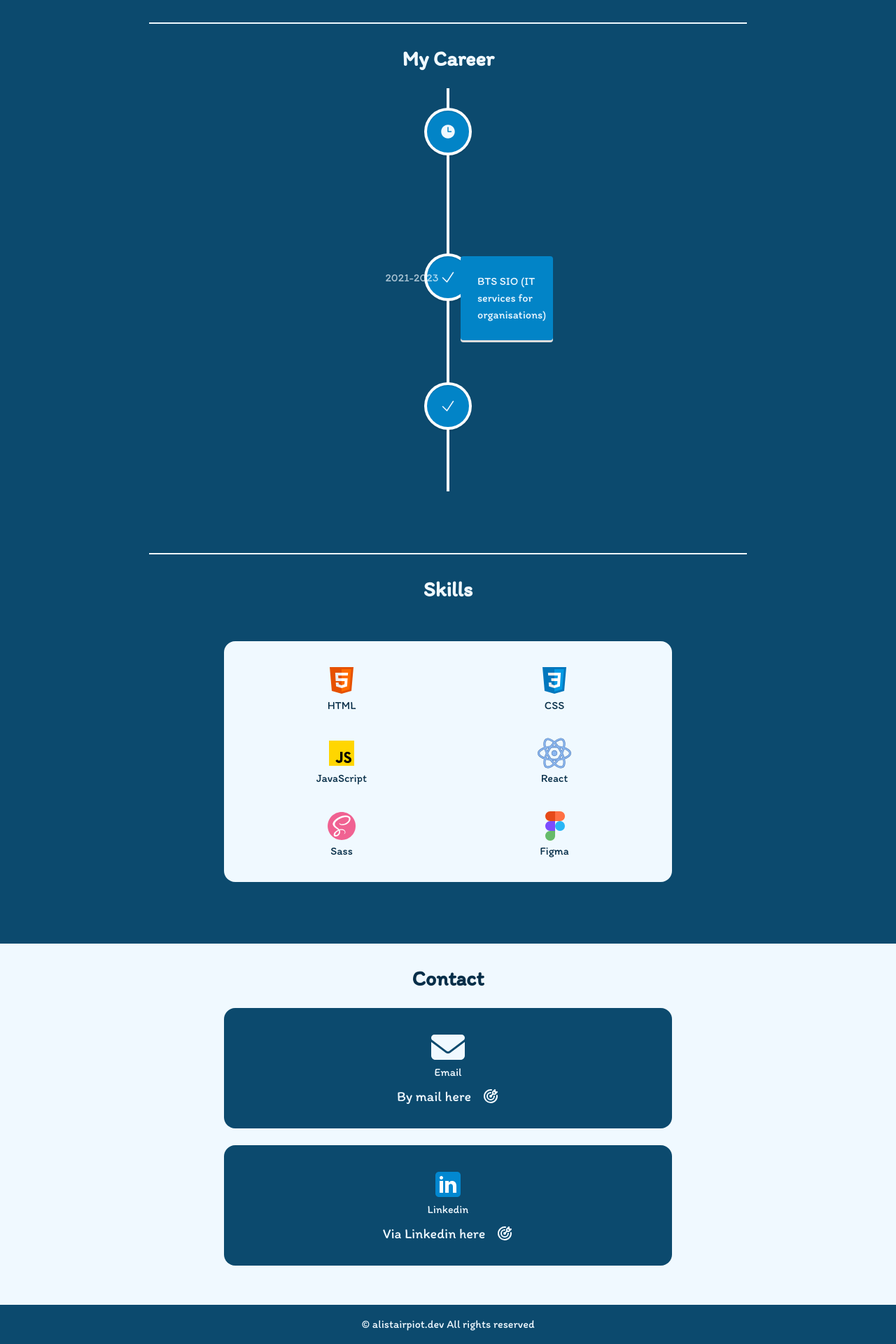
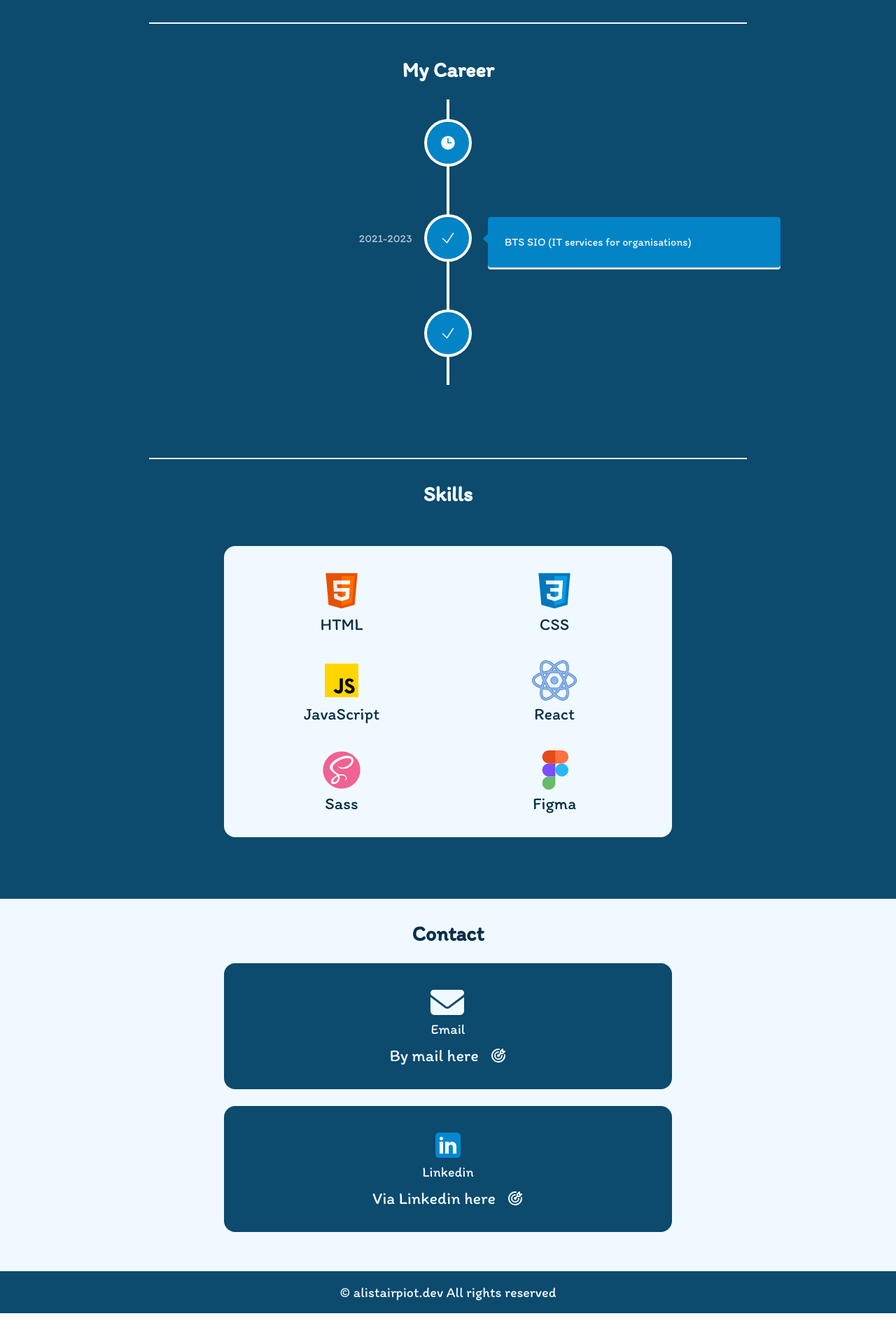
Before and after one commit to AlistairPiot/my-portfolio, a React (Vite) app: page / in a window 1280 px wide. Shown: the part 1314-3234 px from the top of the page at 70% size. After the commit the page ends 3190 px from the top, so only its background shows below. Built offline with nearby package versions, Linux system fonts and the light colour scheme.

Commit message:
Responsive : OK

```diff
--- a/src/components/Career.jsx
+++ b/src/components/Career.jsx
@@ -4,16 +4,21 @@ import {
     VerticalTimeline,
     VerticalTimelineElement,
 } from "react-vertical-timeline-component";
+
 import "react-vertical-timeline-component/style.min.css";
 
 function Career() {
     return (
         <div className="flex flex-col items-center justify-center bg-sky-900 text-sky-50">
-            <div className="p-8">
+            <div className="p-8 lg:py-12">
                 <h2 className="mb-6 text-center text-3xl font-bold">
                     My Career
                 </h2>
-                <div className="w-full max-w-3xl">
+                <div
+                    className="w-full lg:flex lg:justify-center"
+                    style={{ width: "90vw" }}
+                >
+                    <div className="w-full lg:w-11/12">
                         <VerticalTimeline>
                             <VerticalTimelineElement
                                 className="vertical-timeline-element--work"
@@ -25,6 +30,7 @@ function Career() {
                                     borderRight: "7px solid  #0284c7",
                                 }}
                                 date="2023-2024"
+                                dateClassName="lg:mx-2"
                                 iconStyle={{
                                     background: "#0284c7",
                                     color: "#f0f9ff",
@@ -45,6 +51,7 @@ function Career() {
                                     borderRight: "7px solid  #0284c7",
                                 }}
                                 date="2021-2023"
+                                dateClassName="lg:mx-2"
                                 iconStyle={{
                                     background: "#0284c7",
                                     color: "#f0f9ff",
@@ -65,6 +72,7 @@ function Career() {
                                     borderRight: "7px solid  #0284c7",
                                 }}
                                 date="2018-2021"
+                                dateClassName="lg:mx-2"
                                 iconStyle={{
                                     background: "#0284c7",
                                     color: "#f0f9ff",
@@ -78,6 +86,7 @@ function Career() {
                         </VerticalTimeline>
                     </div>
                 </div>
+            </div>
             <div className="w-11/12 border-b-2 border-sky-50 md:w-10/12 lg:mt-14 lg:w-8/12"></div>
         </div>
     );
--- a/src/components/Contact.jsx
+++ b/src/components/Contact.jsx
@@ -17,9 +17,9 @@ function Contact() {
                             src={emailIcon}
                             alt="email icon"
                         ></img>
-                        <p className="text-center">Email</p>
+                        <p className="text-center md:text-xl">Email</p>
                     </div>
-                    <div className="flex items-center gap-4 text-xl">
+                    <div className="flex items-center gap-4 text-xl md:text-2xl">
                         <p>By mail here</p>
                         <a
                             href="mailto:alistair.piot@gmail.com"
@@ -38,9 +38,9 @@ function Contact() {
                             src={linkedinIcon}
                             alt="linkedin icon"
                         ></img>
-                        <p className="text-center">Linkedin</p>
+                        <p className="text-center md:text-xl">Linkedin</p>
                     </div>
-                    <div className="flex items-center gap-4 text-xl">
+                    <div className="flex items-center gap-4 text-xl md:text-2xl">
                         <p>Via Linkedin here</p>
                         <a
                             href="https://www.linkedin.com/in/alistair-piot/"
--- a/src/components/Footer.jsx
+++ b/src/components/Footer.jsx
@@ -1,6 +1,6 @@
 function Footer() {
     return (
-        <div className="flex items-center justify-center bg-sky-900 p-4 text-sky-50">
+        <div className="flex items-center justify-center bg-sky-900 p-4 text-sky-50 md:text-xl">
             <p>© alistairpiot.dev All rights reserved</p>
         </div>
     );
--- a/src/components/Skills.jsx
+++ b/src/components/Skills.jsx
@@ -15,47 +15,53 @@ function Skills() {
                 <div className="m-8 grid w-11/12 grid-cols-2 gap-8 rounded-2xl bg-sky-50 p-8 text-sky-950 md:w-10/12 lg:w-6/12">
                     <div className="flex flex-col items-center justify-center">
                         <img
-                            className="size-12"
+                            className="size-12 md:size-14 lg:size-16"
                             src={htmlIcon}
                             alt="HTML"
                         ></img>
-                        <p>HTML</p>
-                    </div>
-                    <div className="flex flex-col items-center justify-center">
-                        <img className="size-12" src={cssIcon} alt="CSS"></img>
-                        <p>CSS</p>
+                        <p className="text-lg md:text-xl lg:text-2xl">HTML</p>
                     </div>
                     <div className="flex flex-col items-center justify-center">
                         <img
-                            className="size-12"
+                            className="size-12 md:size-14 lg:size-16"
+                            src={cssIcon}
+                            alt="CSS"
+                        ></img>
+                        <p className="text-lg md:text-xl lg:text-2xl">CSS</p>
+                    </div>
+                    <div className="flex flex-col items-center justify-center">
+                        <img
+                            className="size-12 md:size-14 lg:size-16"
                             src={javascriptIcon}
                             alt="JavaScript"
                         ></img>
-                        <p>JavaScript</p>
+                        <p className="text-lg md:text-xl lg:text-2xl">
+                            JavaScript
+                        </p>
                     </div>
                     <div className="flex flex-col items-center justify-center">
                         <img
-                            className="size-12"
+                            className="size-12 md:size-14 lg:size-16"
                             src={reactIcon}
                             alt="React"
                         ></img>
-                        <p>React</p>
+                        <p className="text-lg md:text-xl lg:text-2xl">React</p>
                     </div>
                     <div className="flex flex-col items-center justify-center">
                         <img
-                            className="size-12"
+                            className="size-12 md:size-14 lg:size-16"
                             src={sassIcon}
                             alt="Sass"
                         ></img>
-                        <p>Sass</p>
+                        <p className="text-lg md:text-xl lg:text-2xl">Sass</p>
                     </div>
                     <div className="flex flex-col items-center justify-center">
                         <img
-                            className="size-12"
+                            className="size-12 md:size-14 lg:size-16"
                             src={figmaIcon}
                             alt="Figma"
                         ></img>
-                        <p>Figma</p>
+                        <p className="text-lg md:text-xl lg:text-2xl">Figma</p>
                     </div>
                 </div>
             </div>
--- a/src/components/sectionProjects/Project.jsx
+++ b/src/components/sectionProjects/Project.jsx
@@ -57,7 +57,7 @@ const Project = () => {
                     />
                     <div className="absolute inset-0 rounded-2xl bg-black bg-opacity-0 transition-opacity duration-300 group-hover:bg-opacity-70"></div>
                     <div className="absolute inset-0 mx-6 flex items-center justify-center text-center opacity-0 transition-opacity duration-300 group-hover:opacity-100">
-                        <p className="text-sky-50 lg:text-xl">
+                        <p className="text-sky-50 lg:text-2xl">
                             {currentProject.description}
                         </p>
                     </div>
@@ -67,7 +67,7 @@ const Project = () => {
                                 key={index}
                                 src={icon}
                                 alt={`icon-${index}`}
-                                className="size-6"
+                                className="size-6 md:size-8 lg:size-10"
                             />
                         ))}
                     </div>
```
Lines whose indentation alone changed are shown as unchanged.
